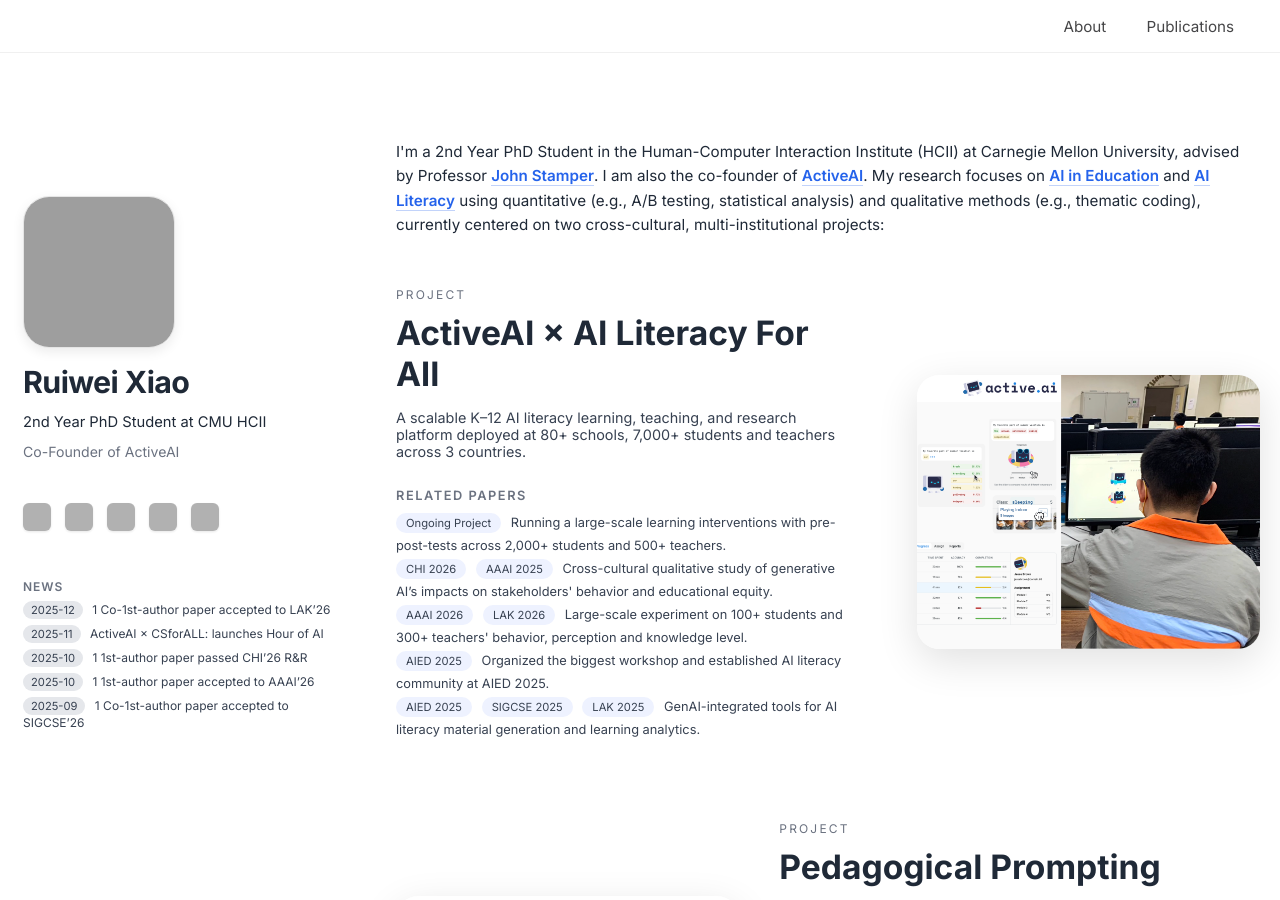
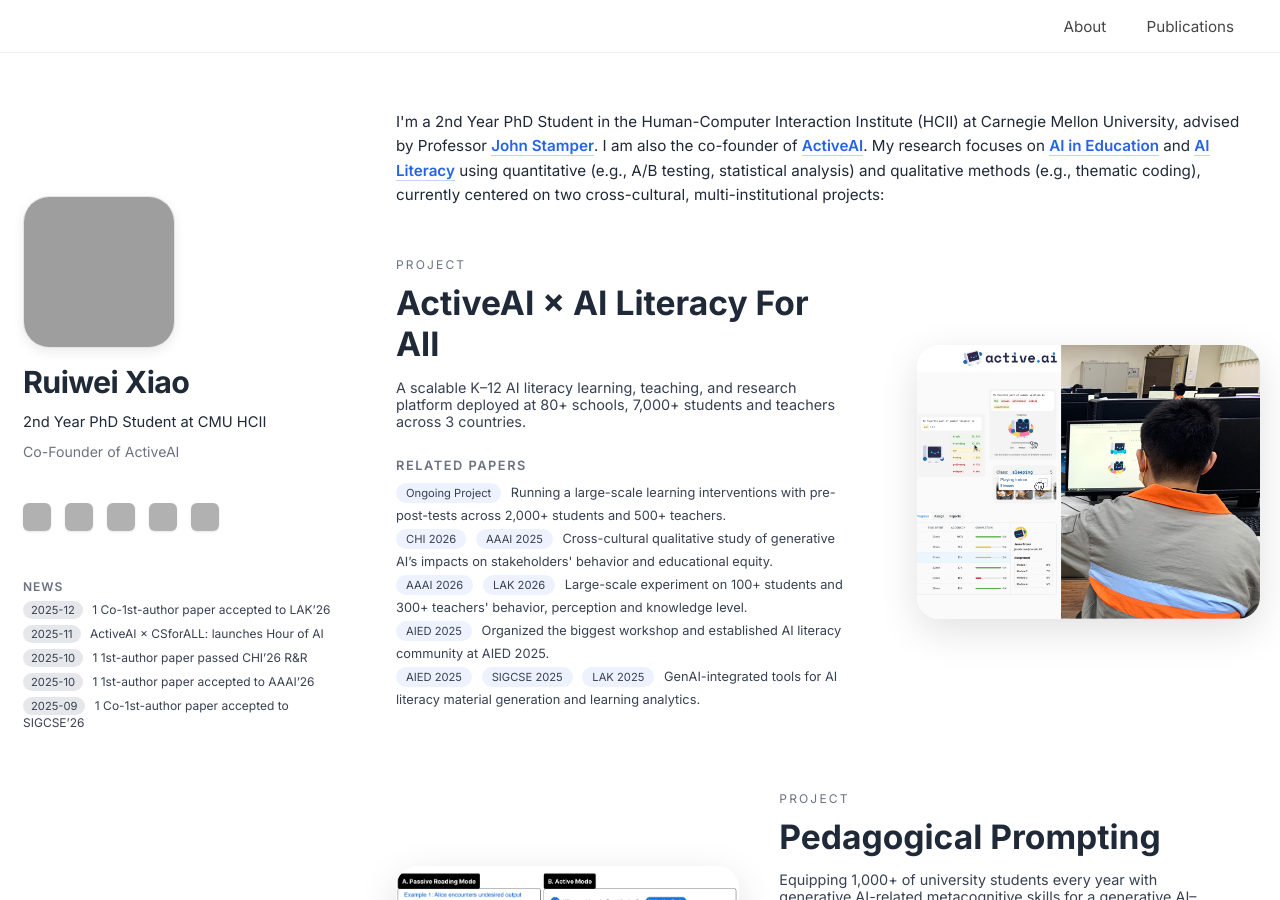
Before and after one commit to ruiwei-xiao/ruiwei-xiao.github.io, a Jekyll site: the page built from index.md, in a window 1280 px wide and 900 px high. Built offline with Jekyll 4.4.1, drawn with Linux system fonts in a browser that asks for light colours; grey boxes are pictures that could not be loaded.

Commit message:
Update style.css

```diff
--- a/assets/css/style.css
+++ b/assets/css/style.css
@@ -577,6 +577,11 @@
 section, main {
   margin-top: 50px !important;
 }
+
+#about.about-section {
+  margin-top: 20px !important;  /* 或 0 / 10px，看你想多靠上 */
+}
+
 /* ----------------------------------------------------- */
 /* Edgeless Full-Width Project Hero Layout               */
 /* ----------------------------------------------------- */
```
